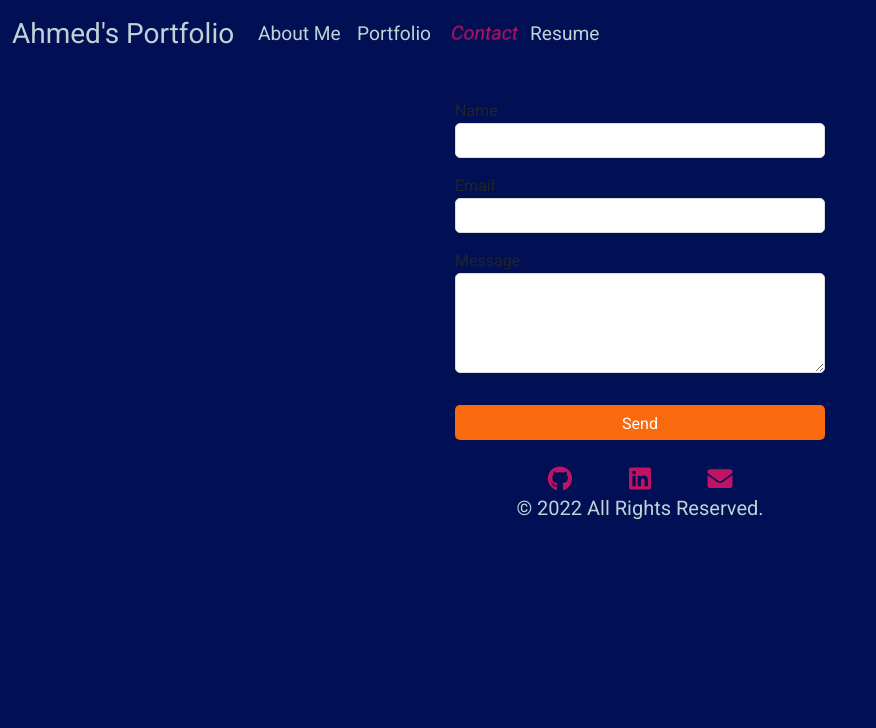
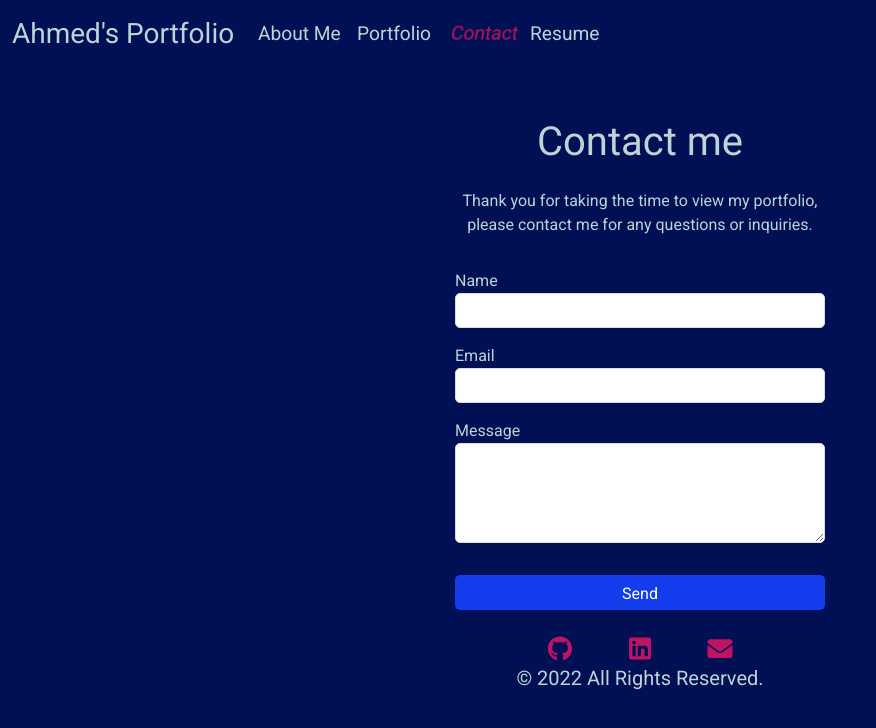
Before and after one commit to AhmedAlkh/react-portfolio, a React (Create React App) app in the folder my-app/: page / in a window 1280 px wide. Both pictures are taken after a click on the button "Contact". Shown: the top 728 px of the page, without its empty margins (0-876 px from the left). Built offline with nearby package versions, Linux system fonts and the light colour scheme.

Commit message:
contact form styling is complete, contact page will be done once the footer is fixed

```diff
--- a/my-app/public/styles.css
+++ b/my-app/public/styles.css
@@ -205,10 +205,16 @@ div .carousel-indicators {
   border-radius: 25px 25px 0px 0px;
 }
 
-/* ----------------- Contact ---------------- 1*/
+/* ----------------- Contact ---------------- */
+
+.contact-title {
+  margin-top: 50px;
+}
 
 .contact-page {
   text-align: center;
+  font-family: "Roboto", sans-serif;
+  color: rgb(193, 210, 214);
 }
 
 .contact-container {
@@ -217,6 +223,7 @@ div .carousel-indicators {
   background-color: #010f54;
   padding: 15px;
   margin-bottom: 20px;
+  border-radius: 25px;
 }
 
   form {
@@ -263,6 +270,18 @@ div .carousel-indicators {
       background: rgb(249, 105, 14);
       color: white;
       border: none;
+    }
+
+    .contact-btn {
+      background-color: #133dec!important;
+      transition: transform 0.2s!important; /* Animation for zoom in effect */
+    }
+
+    .contact-btn:hover {
+      background-color: #bf1363!important;
+      transform: scale(
+        1.05
+      )!important;
     }
 
 
@@ -357,46 +376,3 @@ footer {
 }
 
 /* ----------------- Test ---------------- */
-
-  /* .contact-container {
-    text-align: center;
-    color: rgb(193, 210, 214);
-    margin-top: 50px;
-
-    margin-bottom: 400px;
-  }
-
-  .contact-form {
-    display: inline-block;
-    background-color: #010f54;
-    border-radius: 25px;
-    width: 60%;
-    margin: 0;
-  }
-
-  .input-field {
-    border-radius: 25px;
-    border-style: none;
-    margin-top: 3px;
-    margin-bottom: 3px;
-    margin-left: 5px;
-  }
-
-  .contact-btn {
-    background-color: #133dec!important;
-    width: 90px;
-    margin-top: 5px;
-    margin-bottom: 5px;
-    transition: transform 0.2s!important; /* Animation for zoom in effect */
-  /*  }
-
-  .contact-btn:hover {
-    background-color: #bf1363!important;
-    transform: scale(
-      1.1
-    )!important;
-  }
-
-  .contact-statement {
-    margin-top: 8px;
-  } */
--- a/my-app/src/components/Contact.js
+++ b/my-app/src/components/Contact.js
@@ -94,7 +94,11 @@ function Contact() {
 
   return (
     <div className="contact-page">
+    <h1 className="contact-title">Contact me</h1>
     <div className="contact-container">
+    <div className="contact-statement">
+ <p>Thank you for taking the time to view my portfolio, please contact me for any questions or inquiries.</p>
+</div>
     <form ref={form} onSubmit={sendEmail}>
       <label>Name</label>
       <input type="text" name="user_name" />
@@ -102,7 +106,7 @@ function Contact() {
       <input type="email" name="user_email" />
       <label>Message</label>
       <textarea name="message" />
-      <input type="submit" value="Send" />
+      <input className="contact-btn" type="submit" value="Send" />
     </form>
     </div>
     </div>
```
